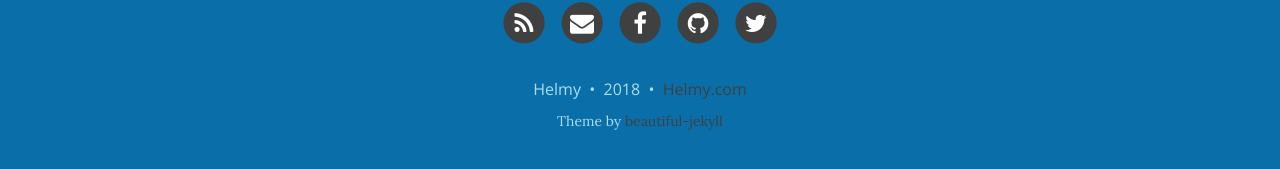
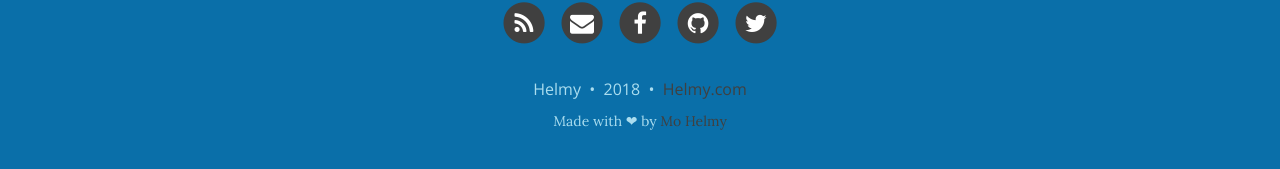
Before and after one commit to M-Helmy/m-helmy.github.io, a Jekyll site: the page built from index.html, in a window 1280 px wide and 900 px high, scrolled down 1140 px. Shown: the part 718-887 px from the top of the window. Built offline with Jekyll 4.4.1, drawn with Linux system fonts in a browser that asks for light colours; nearby versions of some CDN libraries; the list of posts is cut into pages by our own code.

Commit message:
Update footer.html

```diff
--- a/_includes/footer.html
+++ b/_includes/footer.html
@@ -42,8 +42,8 @@
       </p>
           <!-- Please don't remove this, keep my open source work credited :) -->
     <p class="theme-by text-muted">
-      Theme by
-      <a href="https://deanattali.com/beautiful-jekyll/">beautiful-jekyll</a>
+      Made with ❤ by
+      <a href="https://www.linkedin.com/in/mohamedhelmy/">Mo Helmy</a>
     </p>
       </div>
     </div>
```
